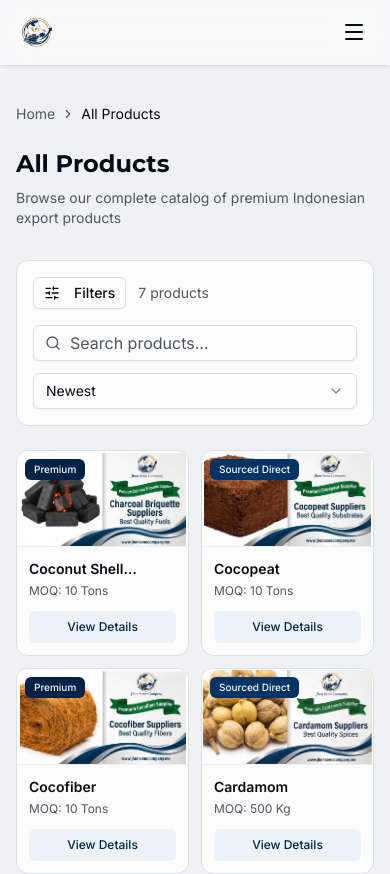
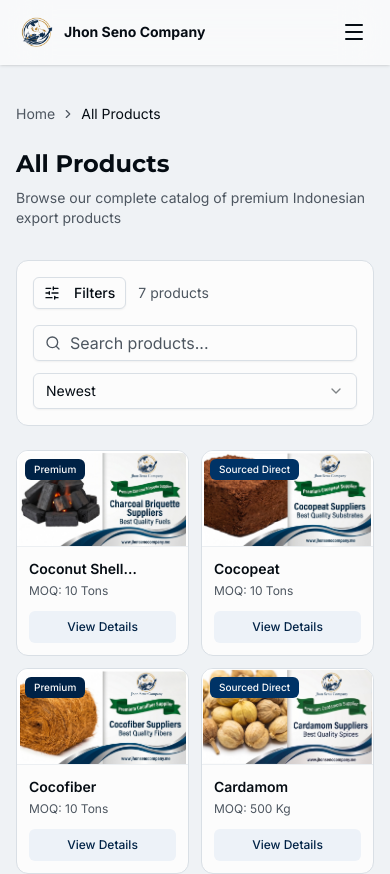
Before and after one commit to R-a99/jhon-seno-web, a Next.js app: page /products in a window 390 px wide. Shown: the top 874 px of the page. Built offline with nearby package versions, Linux system fonts and the light colour scheme.

Commit message:
logo and header

```diff
--- a/components/header.tsx
+++ b/components/header.tsx
@@ -22,8 +22,9 @@ export function Header() {
         <div className="flex items-center justify-between h-16">
 
           {/* Logo & Text Header */}
-          <a href="/" className="flex items-center gap-3"> {/* <-- Ganti Link jadi a */}
-            <div className="relative h-10 w-10 md:h-12 md:w-12">
+          <a href="/" className="flex items-center gap-2 md:gap-3">
+            {/* Tambahkan shrink-0 agar logo tidak mengecil jika teksnya panjang */}
+            <div className="relative h-10 w-10 md:h-12 md:w-12 shrink-0">
               <Image
                 src="/images/logo1.png"
                 alt="Jhon Seno Company Logo"
@@ -32,7 +33,8 @@ export function Header() {
                 priority
               />
             </div>
-            <span className="font-bold text-lg md:text-xl hidden sm:block text-foreground">
+            {/* Hapus "hidden sm:block", ubah ukuran teks jadi text-sm di mobile, dan tambah truncate */}
+            <span className="font-bold text-sm sm:text-lg md:text-xl text-foreground truncate">
               Jhon Seno Company
             </span>
           </a>
```
